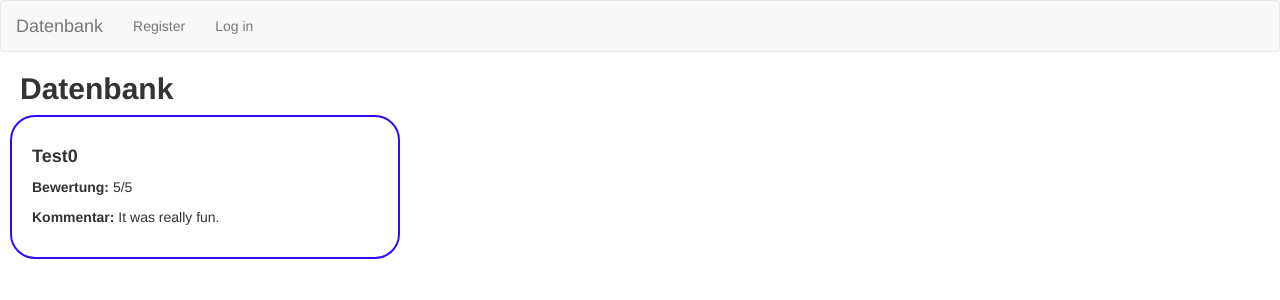
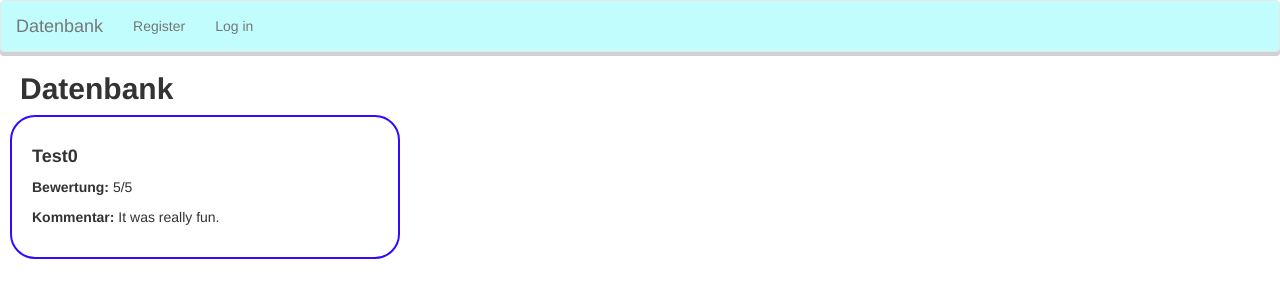
Before and after one commit to Colten-Willers/Org_App3, a Flask app: page /data in a window 1280 px wide. Shown: the top 300 px of the page. Run offline with Flask 2, Linux system fonts and the light colour scheme; data comes from the database, SQL or seed files in the repository; some libraries are stand-ins or nearby versions.

Commit message:
Update layout.html

```diff
--- a/api/templates/layout.html
+++ b/api/templates/layout.html
@@ -5,7 +5,7 @@
     <link rel="icon" href="/static/favicon.ico">
 
     <div>
-      <nav class="navbar navbar-default">
+      <nav class="navbar navbar-default" id="navbar">
           <div class="container-fluid">
             <div class="navbar-header" id="nav_header">
               <a class="navbar-brand" href="/">Datenbank</a>
```
